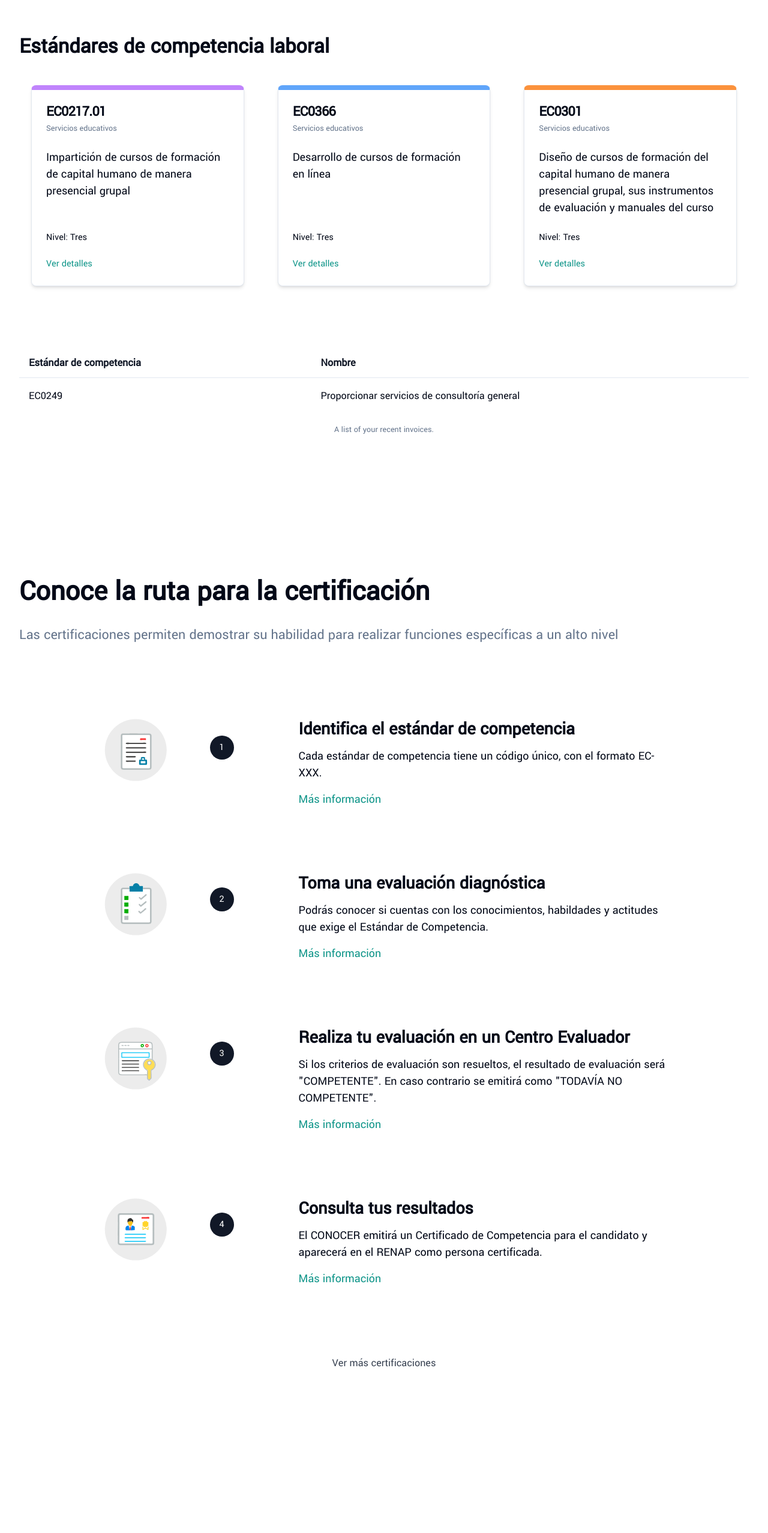
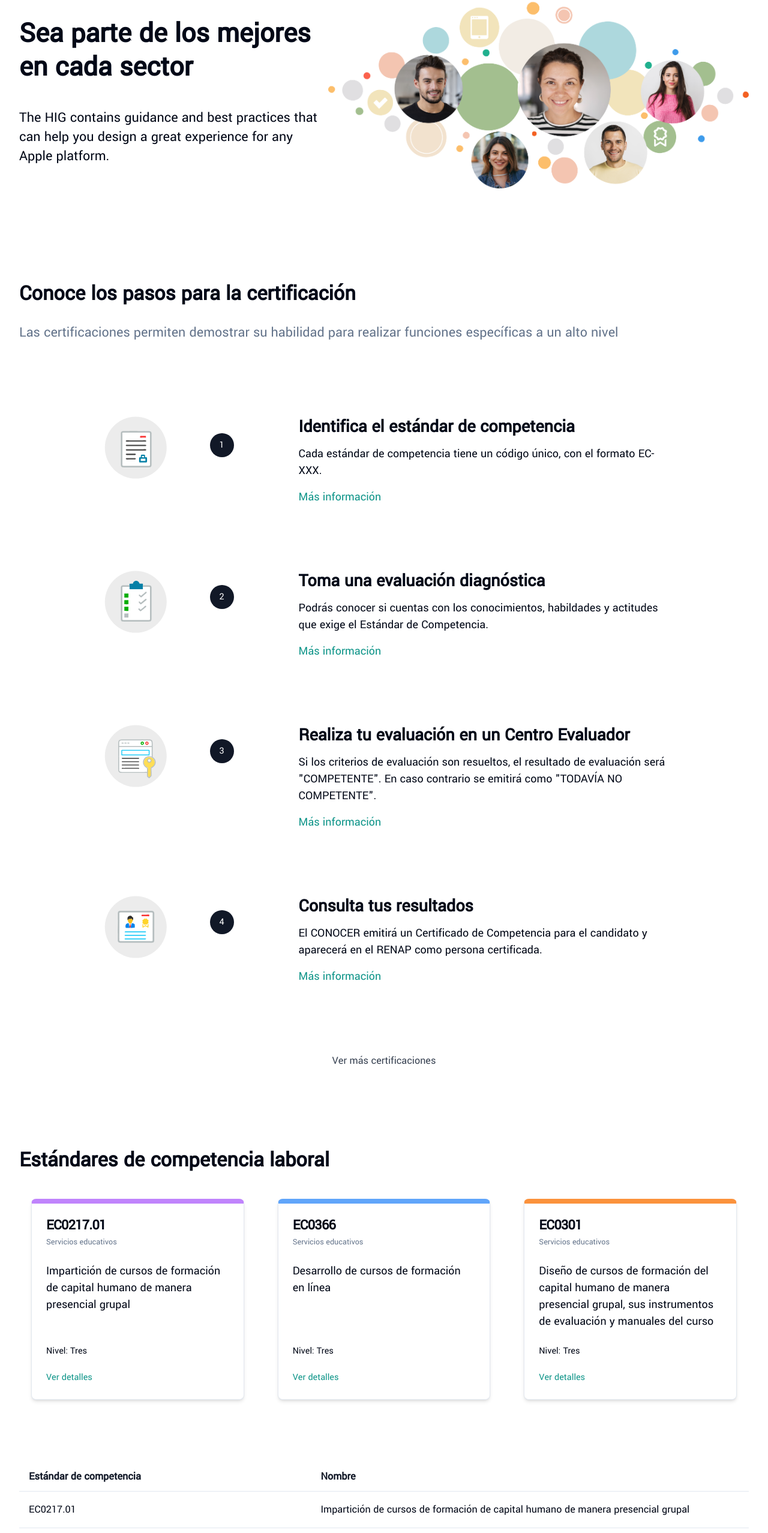
Before and after one commit to esphiritu/centro-evaluacion, a Next.js app: page /certificaciones in a window 1280 px wide. Shown: the part 242-2797 px from the top of the page at 60% size. Built offline with nearby package versions, Linux system fonts and the light colour scheme.

Commit message:
I added the hero section in the certification page

```diff
--- a/src/app/certificaciones/page.js
+++ b/src/app/certificaciones/page.js
@@ -5,6 +5,7 @@ import resultados from "@/public/img/consulta-resultados.svg";
 import estandar from "@/public/img/estandar-de-competencia.svg";
 import evaluacion from "@/public/img/presenta-evaluacion.svg";
 import diagnostico from "@/public/img/evaluacion-diagnostica.svg";
+import heroSection from "@/public/img/hero-section.png";
 
 // Shandcn UI components
 import {
@@ -107,81 +108,17 @@ export default function Certificaciones(params) {
   return (
     <>
       <main className="w-full pt-19">
-        <section className="container py-5 h-auto">
-          <h1 className="text-4xl md:text-5xl font-bold pt-10">Human Interface Guidelines</h1>
-          <p className="text-xl md:text-2xl py-5 mb-4">The HIG contains guidance and best practices that can help you design a great experience for any Apple platform.</p>
-          <h4 className="text-2xl md:text-4xl font-bold text-left py-6">Estándares de competencia laboral</h4>
-          <div className="grid grid-cols-1 lg:grid-cols-3 gap-4 auto-cols-max mt-5 mb-10">
-            {estandares.map((estandar => {
-              return (
-                <Card key={estandar.id} className={`lg:mx-2 xl:mx-5 mb-6 ${estandar.borColor}`}>
-                  <CardHeader>
-                    <CardTitle>{estandar.title}</CardTitle>
-                    <CardDescription>{estandar.description}</CardDescription>
-                  </CardHeader>
-                  <CardContent>
-                    <p className="text-xl">{estandar.content}</p>
-                  </CardContent>
-                  <CardFooter>
-                    <div className="">
-                      <p>Nivel: {estandar.snc}</p>
-                      <div>
-                        <Drawer>
-                          <DrawerTrigger className="text-teal-600 hover:text-teal-700 hover:underline mt-5 transition-all duration-300 ease-in-out">Ver detalles</DrawerTrigger>
-                          <DrawerContent>
-                            <DrawerHeader className="flex">
-                              <div className="content-center">
-                                <DrawerTitle className="mb-2">{estandar.title} - {estandar.content}</DrawerTitle>
-                                <DrawerDescription>Detalles del estándar de compencia</DrawerDescription>
-                                <Separator className="mt-3 w-full" />
-                              </div>
-
-                            </DrawerHeader>
-                            <div className="w-full lg:w-1/2 mx-auto px-5 py-10">
-                              <p className="py-1 mb-3"><b>Propósito: </b>{estandar.proposito}</p>
-                              <p className="py-1 mb-3"><b>Ocupaciones asociadas: </b> {estandar.ocupaciones}</p>
-                              <p className="py-1 mb-3"><b>Requisitos académicos: </b> {estandar.requisitos}</p>
-                              <p className="py-1 mb-3"><b>Comité desarrollador:</b> {estandar.comite}</p>
-                            </div>
-                            <DrawerFooter>
-
-                              <DrawerClose>
-                                <p variant="outline" className="px-5 py-4">Cerrar</p>
-                              </DrawerClose>
-                            </DrawerFooter>
-                          </DrawerContent>
-                        </Drawer>
-                      </div>
-                    </div>
-                  </CardFooter>
-                </Card>
-              )
-            }
-            ))
-            }
-          </div>
-          <div className="">
-
-            <Table className="mt-10">
-              <TableCaption>A list of your recent invoices.</TableCaption>
-              <TableHeader className="text-lg font-bold">
-                <TableRow>
-                  <TableHead className="w-2/5">Estándar de competencia</TableHead>
-                  <TableHead className="w-3/5">Nombre</TableHead>
-                </TableRow>
-              </TableHeader>
-              <TableBody className="text-lg">
-                <TableRow>
-                  <TableCell className="font-medium">EC0249</TableCell>
-                  <TableCell>Proporcionar servicios de consultoría general</TableCell>
-                </TableRow>
-              </TableBody>
-            </Table>
-          </div>
-        </section>
-
-        <section className="container py-10 my-10 mt-[8rem]">
-          <h1 className="text-4xl md:text-5xl font-bold py-4 mt-8 mb-4">Conoce la ruta para la certificación</h1>
+        <section className="container py-10">
+          <header className="flex flex-col lg:flex-row h-auto lg:h-[34rem] justify-center items-center">
+            <div>
+              <h1 className="text-4xl md:text-5xl text-center lg:text-left font-bold pt-10 md:leading-[3.5rem] mb-5">Sea parte de los mejores en cada sector</h1>
+              <p className="text-xl md:text-2xl text-center lg:text-left py-5 mb-4">The HIG contains guidance and best practices that can help you design a great experience for any Apple platform.</p>
+            </div>
+            <div>
+              <Image src={heroSection} alt="image with some people"/>
+            </div>
+          </header>
+          <h2 className="text-3xl md:text-4xl font-bold py-4 mt-8 mb-3">Conoce los pasos para la certificación</h2>
           <p className="text-2xl text-muted-foreground pb-8 mb-[5rem]">Las certificaciones permiten demostrar su habilidad para realizar funciones específicas a un alto nivel</p>
 
           <div className="flex flex-col w-full lg:w-4/5 mx-auto">
@@ -281,6 +218,83 @@ export default function Certificaciones(params) {
           </Collapsible>
         </section>
 
+        <section className="container py-5 h-auto">
+          <h4 className="text-2xl md:text-4xl font-bold text-left py-6">Estándares de competencia laboral</h4>
+          <div className="grid grid-cols-1 lg:grid-cols-3 gap-4 auto-cols-max mt-5 mb-10">
+            {estandares.map((estandar => {
+              return (
+                <Card key={estandar.id} className={`lg:mx-2 xl:mx-5 mb-6 ${estandar.borColor}`}>
+                  <CardHeader>
+                    <CardTitle>{estandar.title}</CardTitle>
+                    <CardDescription>{estandar.description}</CardDescription>
+                  </CardHeader>
+                  <CardContent>
+                    <p className="text-xl">{estandar.content}</p>
+                  </CardContent>
+                  <CardFooter>
+                    <div className="">
+                      <p>Nivel: {estandar.snc}</p>
+                      <div>
+                        <Drawer>
+                          <DrawerTrigger className="text-teal-600 hover:text-teal-700 hover:underline mt-5 transition-all duration-300 ease-in-out">Ver detalles</DrawerTrigger>
+                          <DrawerContent>
+                            <DrawerHeader className="flex">
+                              <div className="content-center">
+                                <DrawerTitle className="mb-2">{estandar.title} - {estandar.content}</DrawerTitle>
+                                <DrawerDescription>Detalles del estándar de compencia</DrawerDescription>
+                                <Separator className="mt-3 w-full" />
+                              </div>
+
+                            </DrawerHeader>
+                            <div className="w-full lg:w-1/2 mx-auto px-5 py-10">
+                              <p className="py-1 mb-3"><b>Propósito: </b>{estandar.proposito}</p>
+                              <p className="py-1 mb-3"><b>Ocupaciones asociadas: </b> {estandar.ocupaciones}</p>
+                              <p className="py-1 mb-3"><b>Requisitos académicos: </b> {estandar.requisitos}</p>
+                              <p className="py-1 mb-3"><b>Comité desarrollador:</b> {estandar.comite}</p>
+                            </div>
+                            <DrawerFooter>
+
+                              <DrawerClose>
+                                <p variant="outline" className="px-5 py-4">Cerrar</p>
+                              </DrawerClose>
+                            </DrawerFooter>
+                          </DrawerContent>
+                        </Drawer>
+                      </div>
+                    </div>
+                  </CardFooter>
+                </Card>
+              )
+            }
+            ))
+            }
+          </div>
+          <div className="">
+
+            <Table className="mt-10">
+              <TableCaption>A list of your recent invoices.</TableCaption>
+              <TableHeader className="text-lg font-bold">
+                <TableRow>
+                  <TableHead className="w-2/5">Estándar de competencia</TableHead>
+                  <TableHead className="w-3/5">Nombre</TableHead>
+                </TableRow>
+              </TableHeader>
+              <TableBody className="text-lg">
+                {estandares.map(
+                  (estandar => {
+                    return (
+                      <TableRow key={estandar.id}>
+                        <TableCell>{estandar.title}</TableCell>
+                        <TableCell>{estandar.content}</TableCell>
+                      </TableRow>
+                    )
+                  })
+                )}
+              </TableBody>
+            </Table>
+          </div>
+        </section>
+
         <section className="container w-full py-10 mt-[12rem]">
           <h2 className="scroll-m-20 text-3xl font-bold tracking-normal lg:text-5xl py-3 mb-5">Obtenga un certificado en su <span className="text-teal-600">área de expertise</span></h2>
           <p className="text-xl">Si eres un profesional en educación, un especialista en recursos humanos, o director general de una organización, la certificación te ayudará a mantenerte a la vanguardia en tu área</p>
--- a/src/app/page.js
+++ b/src/app/page.js
@@ -105,7 +105,7 @@ export default function Home({ Component, pageProps }) {
             <p className="text-center text-2xl  font-light text-slate-700 py-4 mb-[5rem]">Participan escuelas, universidades y gobiernos</p>
           </div>
           <Carousel>
-            <CarouselContent className="relative w-full flex lg:grid grid-cols-4 gap-4 -ml-4">
+            <CarouselContent className="relative w-full flex lg:grid grid-cols-4 gap-4 -ml-1">
               <CarouselItem className="h-auto lg:col-span-2 lg:row-span-2">
                 <Image
                   src={group}
@@ -162,7 +162,7 @@ export default function Home({ Component, pageProps }) {
           <Image src={diagnostico} width={100} height={100} alt="icon for" className="max-w-auto mb-4" />
           <h1 className="text-3xl md:text-4xl font-bold pt-5">Inicia una <span className="text-zinc-600">evaluación diagnóstica</span></h1>
           <p className="text-xl pt-4 pb-8 mb-5">Resultados confiables respaldados por el Organismo Certificador más importante de America Latina: <em>ICE México</em>.</p>
-          <Link href="./asesor" className="text-lg font-bold text-white bg-teal-600 hover:bg-teal-700 px-6 py-5 my-5 rounded-sm">
+          <Link href="./asesor" className="text-lg font-bold text-white bg-teal-600 hover:bg-teal-700 px-6 p-5 my-5 rounded-sm">
             <span className="py-3 px-3 text-xl">Agenda una evaluación</span>
           </Link>
         </section>
@@ -199,7 +199,7 @@ export default function Home({ Component, pageProps }) {
         </section>
         <section className="container h-auto md:h-[36rem] flex flex-col-reverse lg:flex-row py-10 mt-[8rem]">
           <div className="justify-center items-center w-full lg:w-1/2 pr-5">
-            <h1 className="text-3xl md:text-4xl font-bold py-6 mb-1 md:leading-[3rem]">¿Por qué evaluarme con <span className="text-teal-600">Proyecta Empresarial</span>?</h1>
+            <h1 className="text-3xl md:text-4xl font-bold py-6 mb-1 md:leading-[3rem] px-0 lg:px-5">¿Por qué evaluarme con <span className="text-teal-600">Proyecta Empresarial</span>?</h1>
             <p className="text-2xl  font-light text-slate-600 py-2">Reconocimiento nacional</p>
             <p className="text-lg text-baseline py-2 mb-10">Instituciones educativas, empresas y entidades gubernamentales en todo México confían en los procesos de evaluación de Proyecta Empresarial.</p>
             <Link href="./nosotros" className="text-lg font-bold outline text-teal-600 hover:bg-teal-600 hover:text-white px-6 py-4 rounded-sm">
--- a/src/components/molecules/ProgramsCard.jsx
+++ b/src/components/molecules/ProgramsCard.jsx
@@ -49,7 +49,7 @@ export default function ProgramsCard() {
             </ul>
             <Link
               href={program.ProgramHrefLink} className="static right-2/5 transition-all duration-300 ease-in-out bg-teal-600 hover:bg-teal-700 px-6 py-3 text-white rounded-sm text-base font-bold md:text-lg text-center">
-              Ingresa al programa
+              Conoce el programa
             </Link>
           </div>
           <div className="w-full lg:w-1/2 overflow-hidden">
```
Also changed, not shown: src/public/img/hero-section.png (added).
